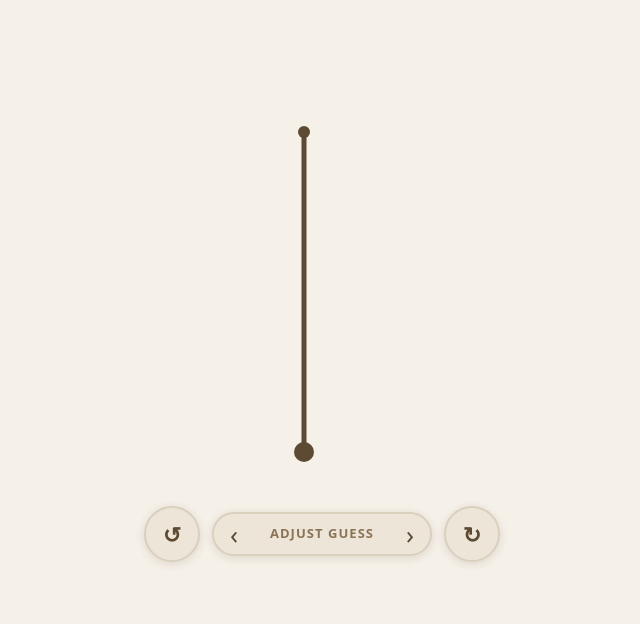
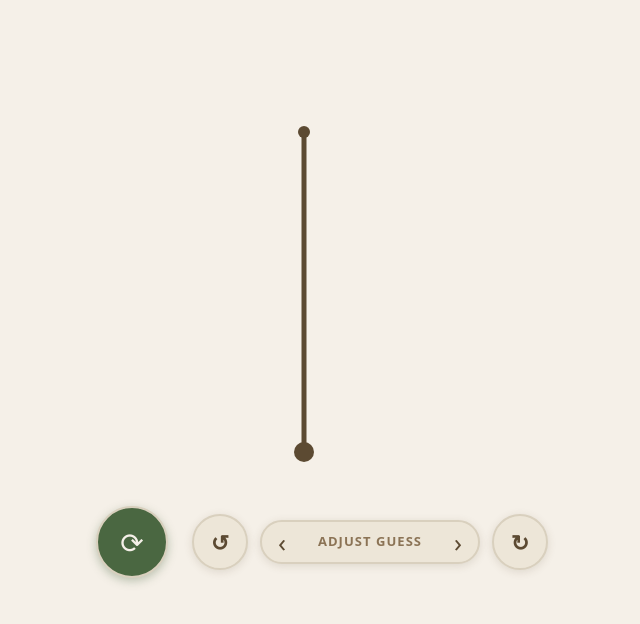
Before and after one commit to matthewdylanchin/Wavelength, a React (Vite) app: page / in a window 1280 px wide. Shown: the top 624 px of the page, without its empty margins (318-958 px from the left). Built offline with nearby package versions, Linux system fonts and the light colour scheme.

Commit message:
hidden target generation with the spin knob

```diff
--- a/src/App.tsx
+++ b/src/App.tsx
@@ -1,14 +1,32 @@
 import { useState } from "react";
 import Dial from "./components/dial/Dial";
 import AdjustGuessControl from "./components/game/AdjustGuessControl";
+import SpinKnob from "./components/game/SpinKnob";
+import { randomTarget } from "./lib/dial";
 
 export default function App() {
   const [guessAngle, setGuessAngle] = useState(90);
+  const [_targetAngle, setTargetAngle] = useState(90);
+
+  function handleSpin() {
+    const next = randomTarget();
+    setTargetAngle(next);
+    console.log("targetAngle:", next.toFixed(2));
+  }
 
   return (
     <div style={{ padding: "2rem", maxWidth: 900, margin: "0 auto" }}>
       <Dial guessAngle={guessAngle} />
-      <div style={{ marginTop: "1.5rem" }}>
+      <div
+        style={{
+          marginTop: "1.5rem",
+          display: "flex",
+          alignItems: "center",
+          justifyContent: "center",
+          gap: 24,
+        }}
+      >
+        <SpinKnob onSpin={handleSpin} />
         <AdjustGuessControl angle={guessAngle} onChange={setGuessAngle} />
       </div>
     </div>
--- a/src/components/game/SpinKnob.tsx
+++ b/src/components/game/SpinKnob.tsx
@@ -1,3 +1,29 @@
-export default function SpinKnob() {
-  return null
+type Props = {
+  onSpin: () => void
 }
+
+export default function SpinKnob({ onSpin }: Props) {
+  return (
+    <button
+      onClick={onSpin}
+      aria-label="Spin target"
+      style={{
+        width: 72,
+        height: 72,
+        borderRadius: '50%',
+        border: '2px solid var(--color-cream-shadow)',
+        background: '#4a6741',           // accent-green from the design
+        color: '#f5f0e8',
+        fontSize: 28,
+        cursor: 'pointer',
+        display: 'flex',
+        alignItems: 'center',
+        justifyContent: 'center',
+        boxShadow: '0 3px 10px rgba(74, 103, 65, 0.35)',
+        flexShrink: 0,
+      }}
+    >
+      ⟳
+    </button>
+  )
+}
```
